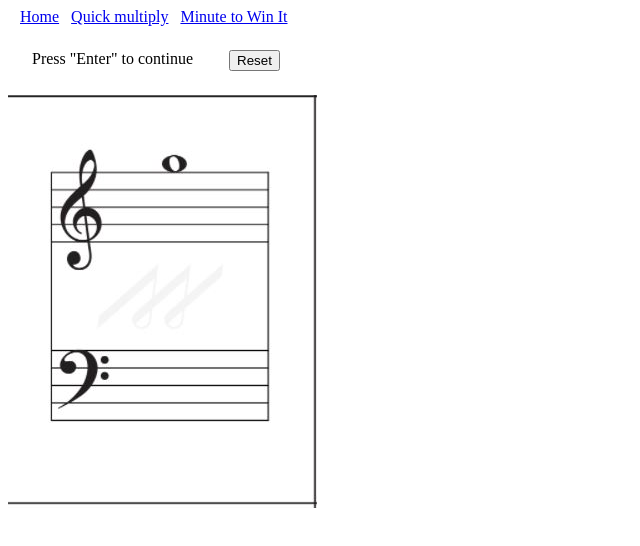
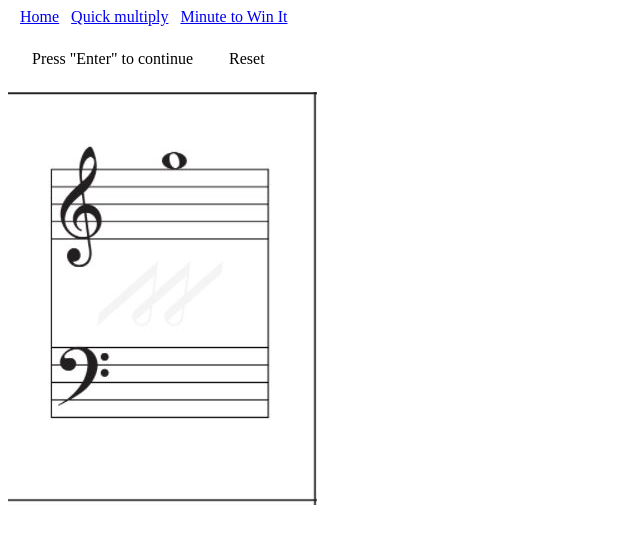
Before and after one commit to laidav/random-math, an Angular app: page /minute-to-win-it in a window 1280 px wide. Shown: the top 546 px of the page, without its empty margins (0-640 px from the left). Built offline with nearby package versions, Linux system fonts and the light colour scheme.

Commit message:
fix button

```diff
--- a/src/app/minute-to-win-it/minute-to-win-it.component.html
+++ b/src/app/minute-to-win-it/minute-to-win-it.component.html
@@ -1,6 +1,6 @@
 <div class="controls">
 	<div>Press "Enter" to continue</div>
-	<button class="reset" (click)="reset()">Reset</button>
+	<div class="reset" (click)="reset()">Reset</div>
 </div>
 <div class="notes">
 	<div [hidden]="noteIndex !== i" *ngFor="let note of notes; let i = index;">
--- a/src/app/minute-to-win-it/minute-to-win-it.component.styl
+++ b/src/app/minute-to-win-it/minute-to-win-it.component.styl
@@ -15,6 +15,7 @@
 		align-items: center
 		font-size: 127px
 		margin-left: 165px
+		font-weight: bold
 
 .ponies
   display: flex
--- a/src/app/minute-to-win-it/minute-to-win-it.component.ts
+++ b/src/app/minute-to-win-it/minute-to-win-it.component.ts
@@ -39,10 +39,10 @@ export class MinuteToWinItComponent implements OnInit {
   }
 
   reset() {
+    this.generateRandomNotes();
     this.noteIndex = 0;
     this.done = false;
     this.showAnswer = false;
-    this.generateRandomNotes();
   }
 
   generateRandomNotes () {
```
